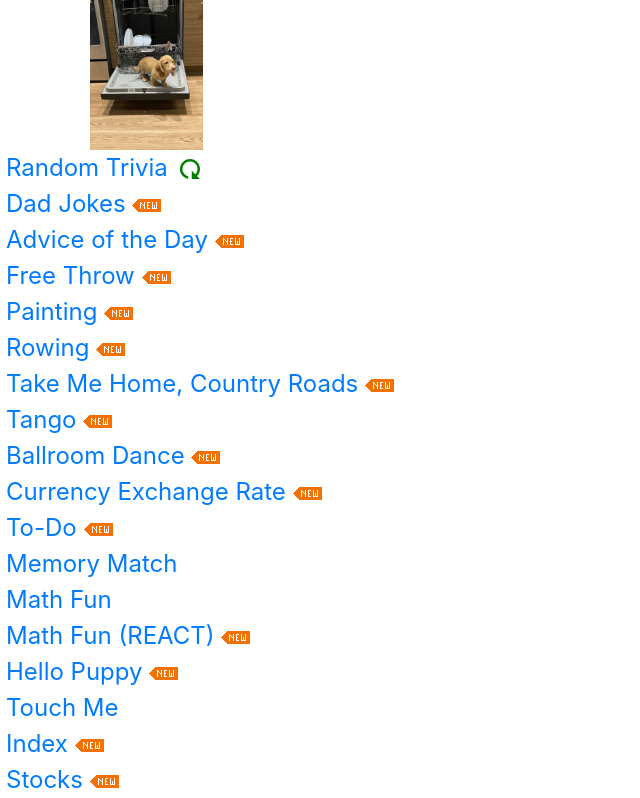
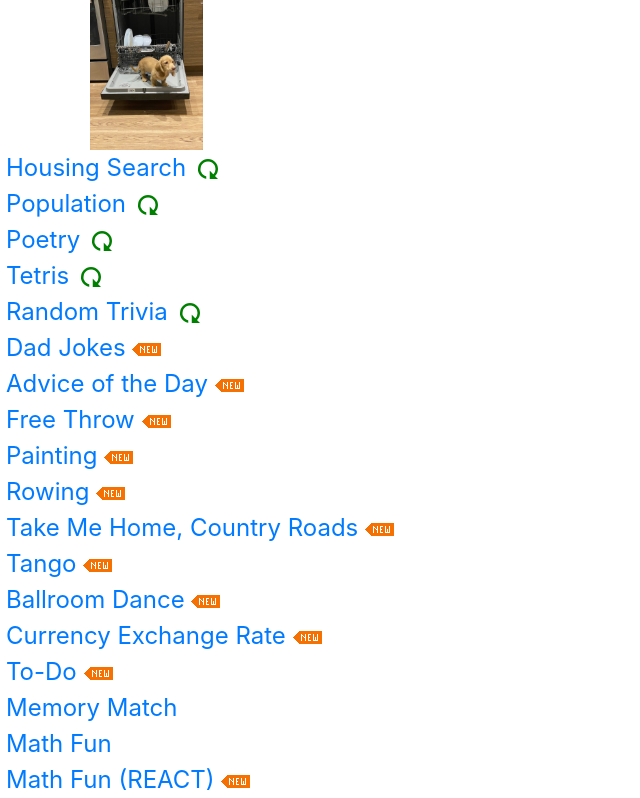
Before and after one commit to shaoli-lu/Portfolio, a plain HTML site: page index.html in a window 1280 px wide. Shown: the top 798 px of the page, without its empty margins (0-640 px from the left). Drawn offline with nearby package versions, Linux system fonts and the light colour scheme.

Commit message:
added new

```diff
--- a/index.html
+++ b/index.html
@@ -15,6 +15,30 @@
     <div>
 	<img src="beso.jpeg"  alt="Cute dog Beso" id="move" height="150px">
 	</div>
+
+    <div>
+        <a href="https://shaoli-lu.github.io/wen10/" target="_blank">Housing Search</a> <svg xmlns="http://www.w3.org/2000/svg" width="30" height="30" viewBox="0 0 18 18" class="rotating">
+            <path d="M9 13.5c-2.49 0-4.5-2.01-4.5-4.5S6.51 4.5 9 4.5c1.24 0 2.36.52 3.17 1.33L10 8h5V3l-1.76 1.76C12.15 3.68 10.66 3 9 3 5.69 3 3.01 5.69 3.01 9S5.69 15 9 15c2.97 0 5.43-2.16 5.9-5h-1.52c-.46 2-2.24 3.5-4.38 3.5z"></path>
+            </svg>
+    </div>
+
+    <div>
+        <a href="https://shaoli-lu.github.io/country/" target="_blank">Population</a> <svg xmlns="http://www.w3.org/2000/svg" width="30" height="30" viewBox="0 0 18 18" class="rotating">
+            <path d="M9 13.5c-2.49 0-4.5-2.01-4.5-4.5S6.51 4.5 9 4.5c1.24 0 2.36.52 3.17 1.33L10 8h5V3l-1.76 1.76C12.15 3.68 10.66 3 9 3 5.69 3 3.01 5.69 3.01 9S5.69 15 9 15c2.97 0 5.43-2.16 5.9-5h-1.52c-.46 2-2.24 3.5-4.38 3.5z"></path>
+            </svg>
+    </div>
+
+    <div>
+        <a href="https://shaoli-lu.github.io/poetry/" target="_blank">Poetry</a> <svg xmlns="http://www.w3.org/2000/svg" width="30" height="30" viewBox="0 0 18 18" class="rotating">
+            <path d="M9 13.5c-2.49 0-4.5-2.01-4.5-4.5S6.51 4.5 9 4.5c1.24 0 2.36.52 3.17 1.33L10 8h5V3l-1.76 1.76C12.15 3.68 10.66 3 9 3 5.69 3 3.01 5.69 3.01 9S5.69 15 9 15c2.97 0 5.43-2.16 5.9-5h-1.52c-.46 2-2.24 3.5-4.38 3.5z"></path>
+            </svg>
+    </div>
+
+    <div>
+        <a href="https://shaoli-lu.github.io/Tetris/" target="_blank">Tetris</a> <svg xmlns="http://www.w3.org/2000/svg" width="30" height="30" viewBox="0 0 18 18" class="rotating">
+            <path d="M9 13.5c-2.49 0-4.5-2.01-4.5-4.5S6.51 4.5 9 4.5c1.24 0 2.36.52 3.17 1.33L10 8h5V3l-1.76 1.76C12.15 3.68 10.66 3 9 3 5.69 3 3.01 5.69 3.01 9S5.69 15 9 15c2.97 0 5.43-2.16 5.9-5h-1.52c-.46 2-2.24 3.5-4.38 3.5z"></path>
+            </svg>
+    </div>
 
 	<div>
         <a href="https://shaoli-lu.github.io/trivia/" target="_blank">Random Trivia</a> <svg xmlns="http://www.w3.org/2000/svg" width="30" height="30" viewBox="0 0 18 18" class="rotating">
```
